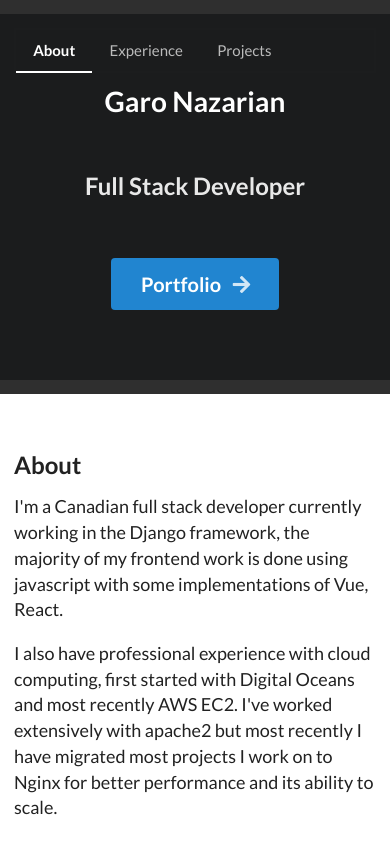
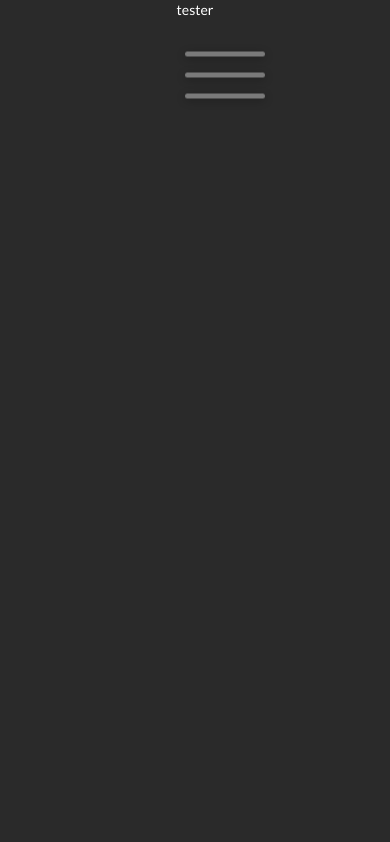
Before and after one commit to Garabed96/Garabed96.github.io, a React (Create React App) app in the folder frontend/: page / in a window 390 px wide. Shown: the top 842 px of the page. Built offline with nearby package versions, Linux system fonts and the light colour scheme.

Commit message:
hamburger menu implementation 1/2

```diff
--- a/frontend/package.json
+++ b/frontend/package.json
@@ -36,6 +36,7 @@
     ]
   },
   "devDependencies": {
+    "node-sass": "^4.14.1",
     "npm-watch": "^0.6.0",
     "watch": "^1.0.2"
   }
--- a/frontend/public/index.html
+++ b/frontend/public/index.html
@@ -16,6 +16,7 @@
       user's mobile device or desktop. See https://developers.google.com/web/fundamentals/web-app-manifest/
     -->
     <link rel="manifest" href="%PUBLIC_URL%/manifest.json" />
+    <link rel="stylesheet" href="https://cdnjs.cloudflare.com/ajax/libs/jquery/3.5.1/jquery.min.js" />
     <!--
       Notice the use of %PUBLIC_URL% in the tags above.
       It will be replaced with the URL of the `public` folder during the build.
--- a/frontend/src/App.js
+++ b/frontend/src/App.js
@@ -4,19 +4,20 @@ import About from "./components/About";
 import Experience from "./components/Experience";
 import Contact from "./components/Contact";
 import './appStyles.css';
+import GreetingsPage from "./components/GreetingsPage";
+import BurgerMenu, {DropdownMenu} from "./animations/BurgerMenu";
+
+import Header from "./components/Header";
 
 class App extends React.Component{
     render() {
         return (
             <div>
-                <div className="ui navbar" >
-                <Navbar />
-                </div>
-                <About />
-                <hr/>
-                <Experience />
-                <hr />
-                <Contact />
+                <DropdownMenu />
+                <Header />
+                <BurgerMenu />
+
+
             </div>
 
         );
--- /dev/null
+++ b/frontend/src/animations/BurgerMenu/index.js
@@ -0,0 +1,47 @@
+import React, {useState} from "react";
+import './style.scss'
+
+// set myNav height to 100%
+function getMenuDropdown(props){
+    var hamburgerStyle = '';
+    const closedStyle = {height: '100%'};
+    const openStyle = {height: '0%'};
+    props.status === 'open' ? hamburgerStyle = closedStyle :  hamburgerStyle = openStyle;
+    return hamburgerStyle;
+};
+
+export const DropdownMenu = () => {
+    return(
+        <div style={{"height": "0%"}}>
+            tester
+        </div>
+        // <div className="overlay" style={getMenuDropdown()} >
+        //         <div className="overlay-content">
+        //             <a href="#">about</a>
+        //             <a href="#">portfolio</a>
+        //             <a href="#">Contact</a>
+        //         </div>
+        // </div>
+    );
+}
+
+
+const BurgerMenu = () => {
+    const [status, setStatus] = useState('close')
+    return(
+        <nav>
+            <div
+                className="BurgerMenu__container"
+                role="button"
+                onClick={() => setStatus(status === 'open' ? 'close' : 'open')}>
+                <i className={status}></i>
+                <i className={status}></i>
+                <i className={status}></i>
+            </div>
+        </nav>
+
+    );
+};
+
+
+export default BurgerMenu;
--- /dev/null
+++ b/frontend/src/animations/BurgerMenu/style.scss
@@ -0,0 +1,137 @@
+/*
+green: #3FAF82
+
+*/
+
+nav{
+  .BurgerMenu__container {
+  position: absolute;
+  top: 75px;
+  right: 85px;
+  transform: translate(-50%, -50%);
+  width: 80px;
+  cursor: pointer;
+}
+
+  i {
+  display: block;
+  width: 100%;
+  box-shadow: 0 2px 10px 0 rgba(0,0,0,0.3);
+  border-radius: 3px;
+  height: 5px;
+  background: #fff;
+  background-color: #7a7a7a;
+  transition: all .3s;
+  position: relative;
+}
+
+i + i {
+  margin-top: 16px;
+}
+
+  .open:nth-child(1) {
+    animation: ease .7s top forwards;
+  }
+
+  .close:nth-child(1) {
+    animation: ease .7s top-2 forwards;
+  }
+
+  .open:nth-child(2) {
+    animation: ease .7s scaled forwards;
+  }
+
+  .close:nth-child(2) {
+    animation: ease .7s scaled-2 forwards;
+  }
+
+  .open:nth-child(3) {
+    animation: ease .7s bottom forwards;
+  }
+
+  .close:nth-child(3) {
+    animation: ease .7s bottom-2 forwards;
+  }
+
+  @keyframes top {
+    0% {
+      top: 0;
+      transform: rotate(0);
+    }
+    50% {
+      top: 22px;
+      transform: rotate(0);
+    }
+    100% {
+      top: 22px;
+      transform: rotate(45deg);
+    }
+  }
+
+  @keyframes top-2 {
+    0% {
+      top: 22px;
+      transform: rotate(45deg);
+    }
+    50% {
+      top: 22px;
+      transform: rotate(0deg);
+    }
+    100% {
+      top: 0;
+      transform: rotate(0deg);
+    }
+  }
+
+  @keyframes bottom {
+    0% {
+      bottom: 0;
+      transform: rotate(0);
+    }
+    50% {
+      bottom: 22px;
+      transform: rotate(0);
+    }
+    100% {
+      bottom: 22px;
+      transform: rotate(135deg);
+    }
+  }
+
+  @keyframes bottom-2 {
+    0% {
+      bottom: 22px;
+      transform: rotate(135deg);
+    }
+    50% {
+      bottom: 22px;
+      transform: rotate(0);
+    }
+    100% {
+      bottom: 0;
+      transform: rotate(0);
+    }
+  }
+
+  @keyframes scaled {
+    50% {
+      transform: scale(0);
+    }
+    100% {
+      transform: scale(0);
+    }
+}
+
+@keyframes scaled-2 {
+  0% {
+    transform: scale(0);
+  }
+  50% {
+    transform: scale(0);
+  }
+  100% {
+    transform: scale(1);
+  }
+}
+
+}
--- a/frontend/src/appStyles.css
+++ b/frontend/src/appStyles.css
@@ -1,5 +1,5 @@
-.navbar{
-    background-color: #2f2f2f;
-    margin-top:1rem;
-    padding:1rem 0 1rem 0;
+body{
+    background-color: #2a2a2a;
 }
+
+/*Font Color: #cacaca */
--- /dev/null
+++ b/frontend/src/components/GreetingsPage.js
@@ -0,0 +1,19 @@
+import React from "react";
+import './greetingStyles.css'
+class GreetingsPage extends React.Component{
+    render() {
+        return(
+          <div className="font-styling">
+              <div className="box">
+                  <div className="btn not-active">
+                      <span></span>
+                      <span></span>
+                      <span></span>
+                  </div>
+              </div>
+          </div>
+        );
+    }
+}
+
+export default GreetingsPage;
--- /dev/null
+++ b/frontend/src/components/Header.js
@@ -0,0 +1,20 @@
+import React from "react";
+import './headerStyle.scss'
+
+class Header extends React.Component{
+    render() {
+        return(
+            <div className="Title">
+                <header>
+                    <div id="myNav" className="overlay">
+                    </div>
+                </header>
+            </div>
+        );
+    }
+};
+
+export default Header;
+
+// Dropdown Menu for hamburger menu
+// https://www.w3schools.com/howto/tryit.asp?filename=tryhow_js_overlay2
--- /dev/null
+++ b/frontend/src/components/greetingStyles.css
@@ -0,0 +1,3 @@
+.font-styling{
+    color: #cacaca;
+}
--- /dev/null
+++ b/frontend/src/components/headerStyle.scss
@@ -0,0 +1,56 @@
+body{
+  color: white !important;
+  text-align: center;
+}
+
+
+.overlay {
+  height: 0%;
+  width: 100%;
+  position: fixed;
+  z-index: 1;
+  top: 0;
+  left: 0;
+  background-color: rgb(0,0,0);
+  background-color: rgba(0,0,0, 0.9);
+  overflow-y: hidden;
+  transition: 0.5s;
+}
+
+.overlay-content {
+  position: relative;
+  top: 25%;
+  width: 100%;
+  text-align: center;
+  margin-top: 30px;
+}
+
+.overlay a {
+  padding: 8px;
+  text-decoration: none;
+  font-size: 36px;
+  color: #818181;
+  display: block;
+  transition: 0.3s;
+}
+
+.overlay a:hover, .overlay a:focus {
+  color: #f1f1f1;
+}
+
+.overlay .closebtn {
+  position: absolute;
+  top: 20px;
+  right: 45px;
+  font-size: 60px;
+}
+
+@media screen and (max-height: 450px) {
+  .overlay {overflow-y: auto;}
+  .overlay a {font-size: 20px}
+  .overlay .closebtn {
+  font-size: 40px;
+  top: 15px;
+  right: 35px;
+  }
+}
```
Also changed, not shown: 1 other file (tests, documents, lock files or other folders).
